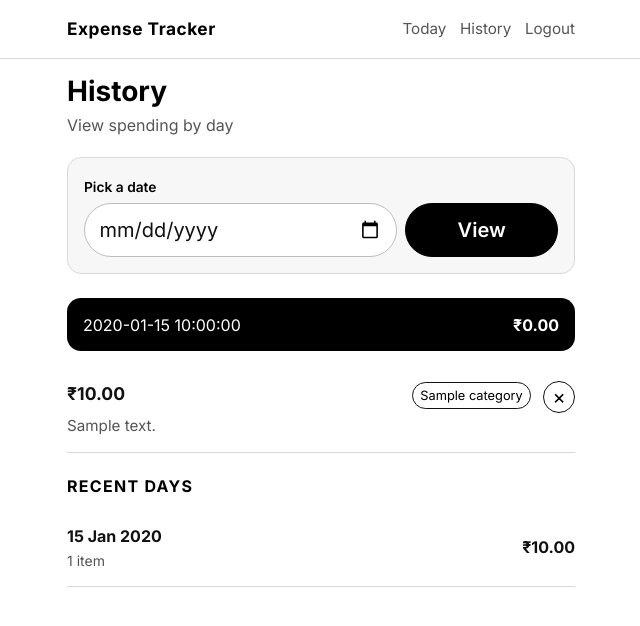
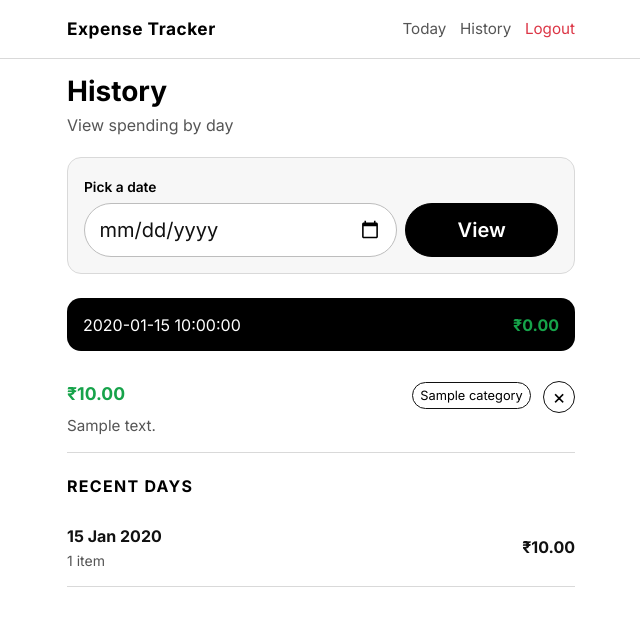
Before and after one commit to Abhisg-005/Project1ExpenseTracker, a Flask app: template templates/history.html in a window 1280 px wide. Shown: the top 626 px of the page, without its empty margins (319-959 px from the left). Run offline with Flask 3, Linux system fonts and the light colour scheme; the visitor is signed in with stand-in values (Sample User, id 1); the template is opened without the code that fills it: most values are stand-ins (such as "Sample title", 1, 10 or a date in 2020); parts of the project's set-up code (start-up, migrations or seed data) failed here and were passed over.

Commit message:
commited changes

```diff
--- a/static/css/style.css
+++ b/static/css/style.css
@@ -72,6 +72,10 @@ a {
 .nav-links a:hover {
   color: var(--accent-strong);
   font-weight: 600;
+}
+
+.nav-links .logout-link {
+  color: #dc3545;
 }
 
 .auth-wrap {
@@ -183,6 +187,7 @@ a {
   gap: 0.75rem;
   padding: 0.9rem 0;
   border-bottom: 1px solid var(--line);
+
 }
 
 .expense-main {
@@ -199,6 +204,12 @@ a {
 
 .expense-amount {
   font-size: 1.1rem;
+  font-weight: 700;
+  color: #16a34a;
+}
+
+.total-amount {
+  color: #16a34a;
   font-weight: 700;
 }
 
--- a/templates/base.html
+++ b/templates/base.html
@@ -20,7 +20,7 @@
         <div class="nav-links">
           <a href="{{ url_for('dashboard') }}" class="{% if request.endpoint == 'dashboard' %}active{% endif %}">Today</a>
           <a href="{{ url_for('history') }}" class="{% if request.endpoint == 'history' %}active{% endif %}">History</a>
-          <a href="{{ url_for('logout') }}">Logout</a>
+          <a href="{{ url_for('logout') }}" class="logout-link">Logout</a>
         </div>
       </div>
     </div>
--- a/templates/dashboard.html
+++ b/templates/dashboard.html
@@ -3,7 +3,7 @@
 {% block content %}
 <section class="page-header">
   <h1>Today</h1>
-  <p class="meta">{{ today }} · Total <strong>₹{{ '%.2f'|format(total_today) }}</strong></p>
+  <p class="meta">{{ today }} · Total <strong class="total-amount">₹{{ '%.2f'|format(total_today) }}</strong></p>
 </section>
 
 <section class="add-panel mb-4">
--- a/templates/history.html
+++ b/templates/history.html
@@ -21,7 +21,7 @@
 <section class="mb-4">
   <div class="day-summary">
     <span>{{ selected_date }}</span>
-    <strong>₹{{ '%.2f'|format(total) }}</strong>
+    <strong class="total-amount">₹{{ '%.2f'|format(total) }}</strong>
   </div>
 
   {% if expenses %}
```
